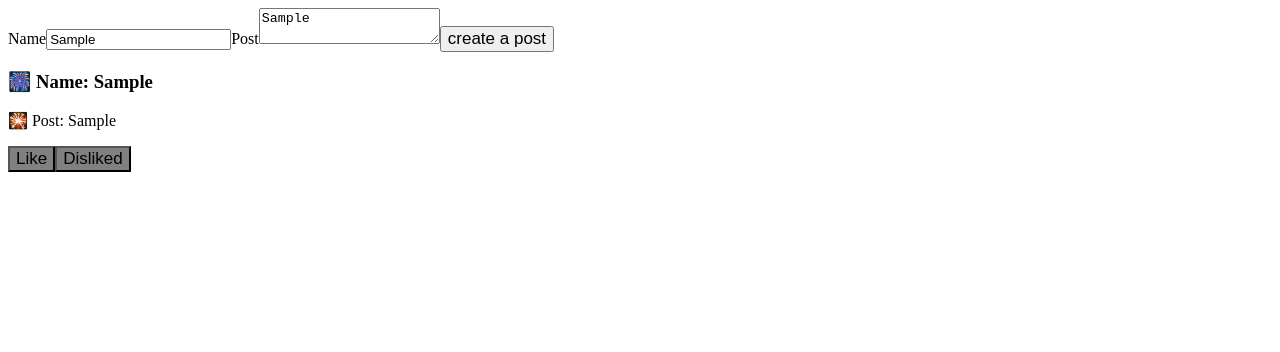
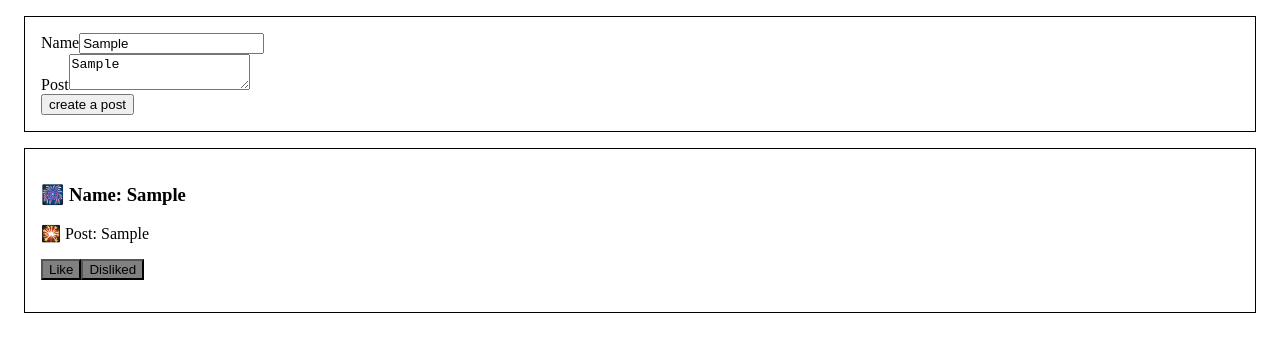
Before and after one commit to Byakuya91/Social-Feed, a React (Create React App) app: page / in a window 1280 px wide. Both pictures are taken after typing "Sample", "Sample" into the empty fields and a click on the button "create a post". Shown: the top 352 px of the page. Built offline with nearby package versions, Linux system fonts and the light colour scheme.

Commit message:
I've started styling my social media project. I still need to add a navBar and after which I shall try to implement validation of the forms.

```diff
--- a/package.json
+++ b/package.json
@@ -6,7 +6,9 @@
     "@testing-library/jest-dom": "^5.16.4",
     "@testing-library/react": "^13.0.1",
     "@testing-library/user-event": "^13.5.0",
+    "bootstrap": "^5.1.3",
     "react": "^18.0.0",
+    "react-bootstrap": "^2.2.3",
     "react-dom": "^18.0.0",
     "react-scripts": "5.0.1",
     "web-vitals": "^2.1.4"
--- /dev/null
+++ b/src/App.css
@@ -0,0 +1,9 @@
+.border-box{
+    border: 1px;
+    border-style:solid;
+    border-color: black;
+    margin: 1em;
+    padding: 1em;
+
+
+}
--- a/src/App.js
+++ b/src/App.js
@@ -1,7 +1,7 @@
 import React, { useState } from "react";
 import DisplayPosts from "./Components/DisplayPosts/DisplayPosts";
 import CreatePosts from "./Components/CreatePost/CreatePost";
-import CustomButton from "./Components/CustomButton/CustomButton";
+import "./App.css";
 
 function App() {
   const [posts, setPosts] = useState([]);
@@ -15,9 +15,19 @@ function App() {
   }
 
   return (
-    <div>
-      <CreatePosts addNewPost={addNewPost} />
-      <DisplayPosts parentPosts={posts} />
+    <div className="container-fluid">
+      <div className="row">
+        <div className="col-mid-6">
+          <div className="border-box">
+            <CreatePosts addNewPost={addNewPost} />
+          </div>
+        </div>
+        <div className="col-mid-6">
+          <div className="border-box">
+            <DisplayPosts parentPosts={posts} />
+          </div>
+        </div>
+      </div>
     </div>
   );
 }
--- a/src/Components/CreatePost/CreatePost.jsx
+++ b/src/Components/CreatePost/CreatePost.jsx
@@ -20,11 +20,15 @@ const CreatePosts = (props) => {
 
     return (
     <form onSubmit={handleSubmit}>
+       <div className='form-group'>
        <labeL>Name</labeL>
-       <input type="text" value={name}  onChange ={(event)=> setName(event.target.value) }/>
-       <label>Post</label>
-       <textarea type="text" value={post}onChange ={(event)=> setPost(event.target.value) } />
-       <button type='submit' >create a post </button>
+       <input type="text" className='form-control' value={name}  onChange ={(event)=> setName(event.target.value) }/>
+       </div>
+        <div className='form-group'>
+        <label>Post</label>
+       <textarea type="text" className='form-control'  value={post}onChange ={(event)=> setPost(event.target.value) } />
+        </div>
+       <button type='submit'  className='btn btn-primary'>create a post </button>
     </form>
 
 
--- a/src/Components/CustomButton/CustomButton.css
+++ b/src/Components/CustomButton/CustomButton.css
@@ -1,4 +1,4 @@
-button{
+.toggle-button{
 
     text-align: center;
     display: inline;
--- a/src/Components/CustomButton/CustomButton.jsx
+++ b/src/Components/CustomButton/CustomButton.jsx
@@ -1,6 +1,6 @@
 import React, { useState } from 'react';
 import "./CustomButton.css";
-import App from '../../App';
+// import App from '../../App';
 
 
 const CustomButton = (props) => {
@@ -45,9 +45,9 @@ const CustomButton = (props) => {
 
       <div>
           {/* {likeStatus === "Liked" ? <buttonClass style ="active">Liked!</buttonClass> : null} */}
-          <button onClick = {()=> setLikeStatus("Liked")} className={renderLikeButtonStyle()}>Like
+          <button onClick = {()=> setLikeStatus("Liked")} className ='toggle-button' className={renderLikeButtonStyle()}>Like
           </button>
-          <button onClick = {()=> setLikeStatus("Disliked")} className={renderDislikeButtonStyle()}>Disliked
+          <button onClick = {()=> setLikeStatus("Disliked")}className ='toggle-button' className={renderDislikeButtonStyle()}>Disliked
           </button>
       </div>
 
```
Also changed, not shown: src/Components/NavBar/NavBar.jsx (added, +12 -0 lines), 1 other file (tests, documents, lock files or other folders).
